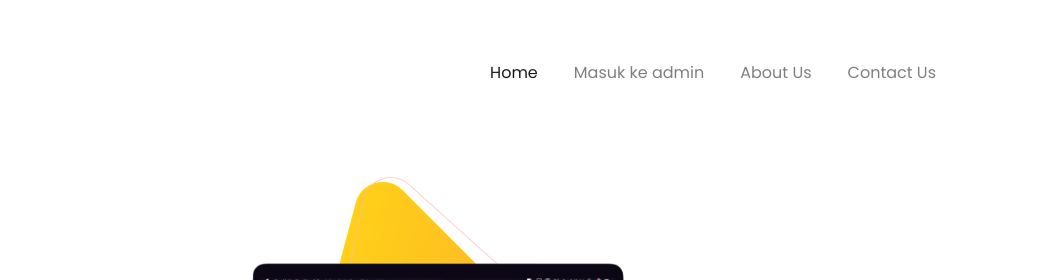
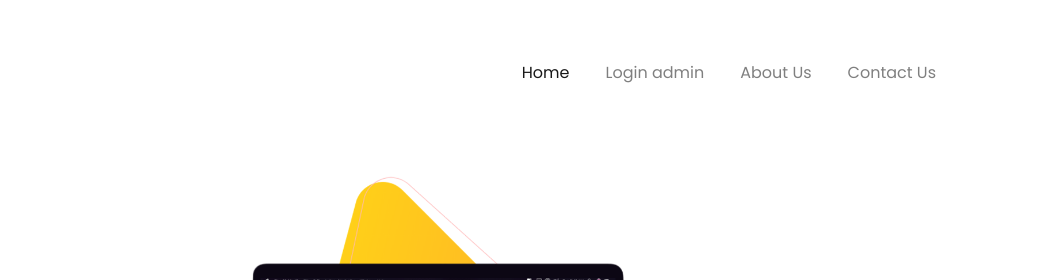
Before and after one commit to jul003/Fe_Tb, a plain HTML site: page index.html in a window 1280 px wide. Shown: the top 280 px of the page, 225-1280 px from the left. Drawn offline with nearby package versions, Linux system fonts and the light colour scheme.

Commit message:
change login

```diff
--- a/index.html
+++ b/index.html
@@ -40,7 +40,7 @@
               <a class="nav-link" href="index.html">Home</a>
             </li>
             <li class="nav-item">
-              <a class="nav-link" href="Login.html">Masuk ke admin</a>
+              <a class="nav-link" href="Login.html">Login admin</a>
             </li>
             <li class="nav-item">
               <a class="nav-link" href="#">About Us</a>
```
